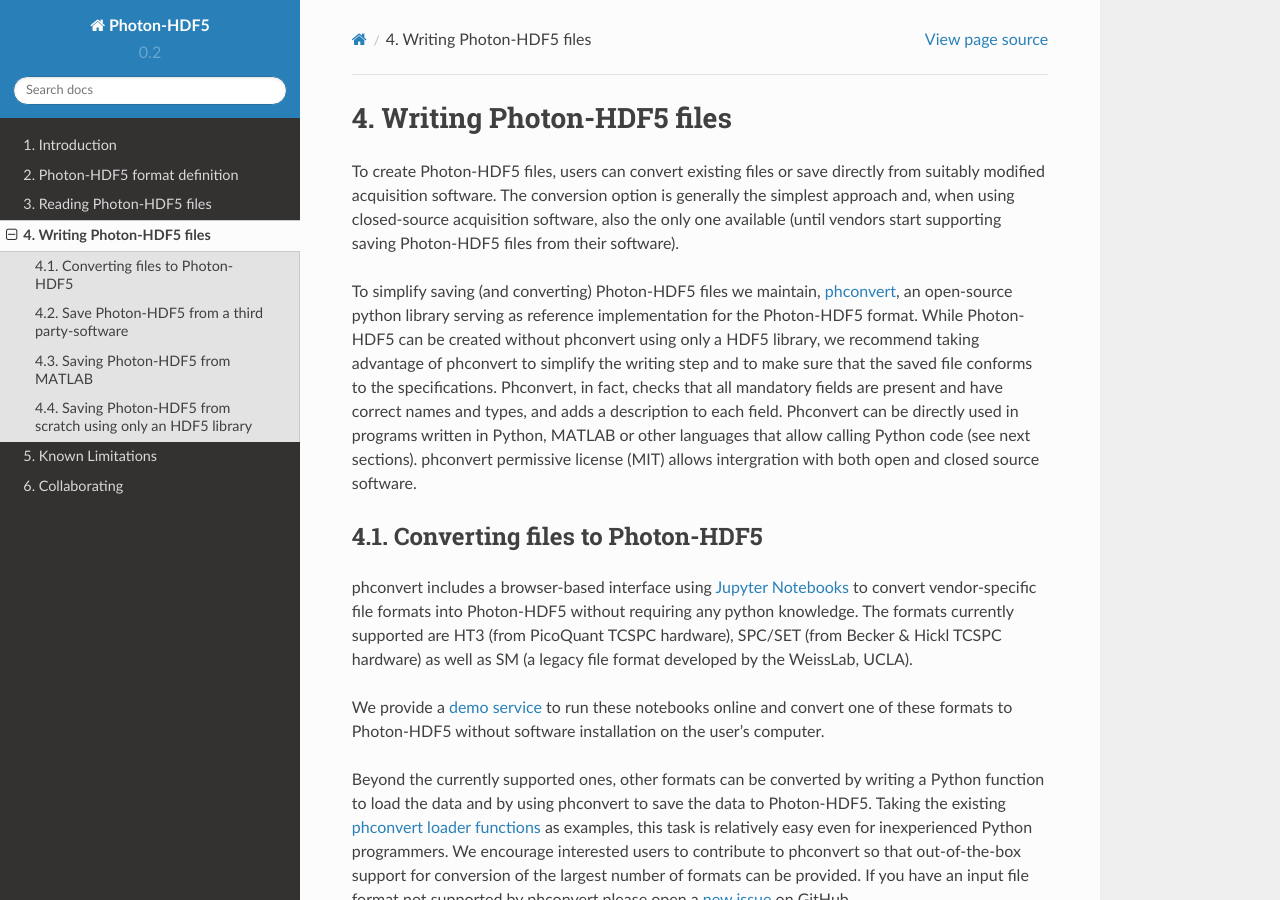
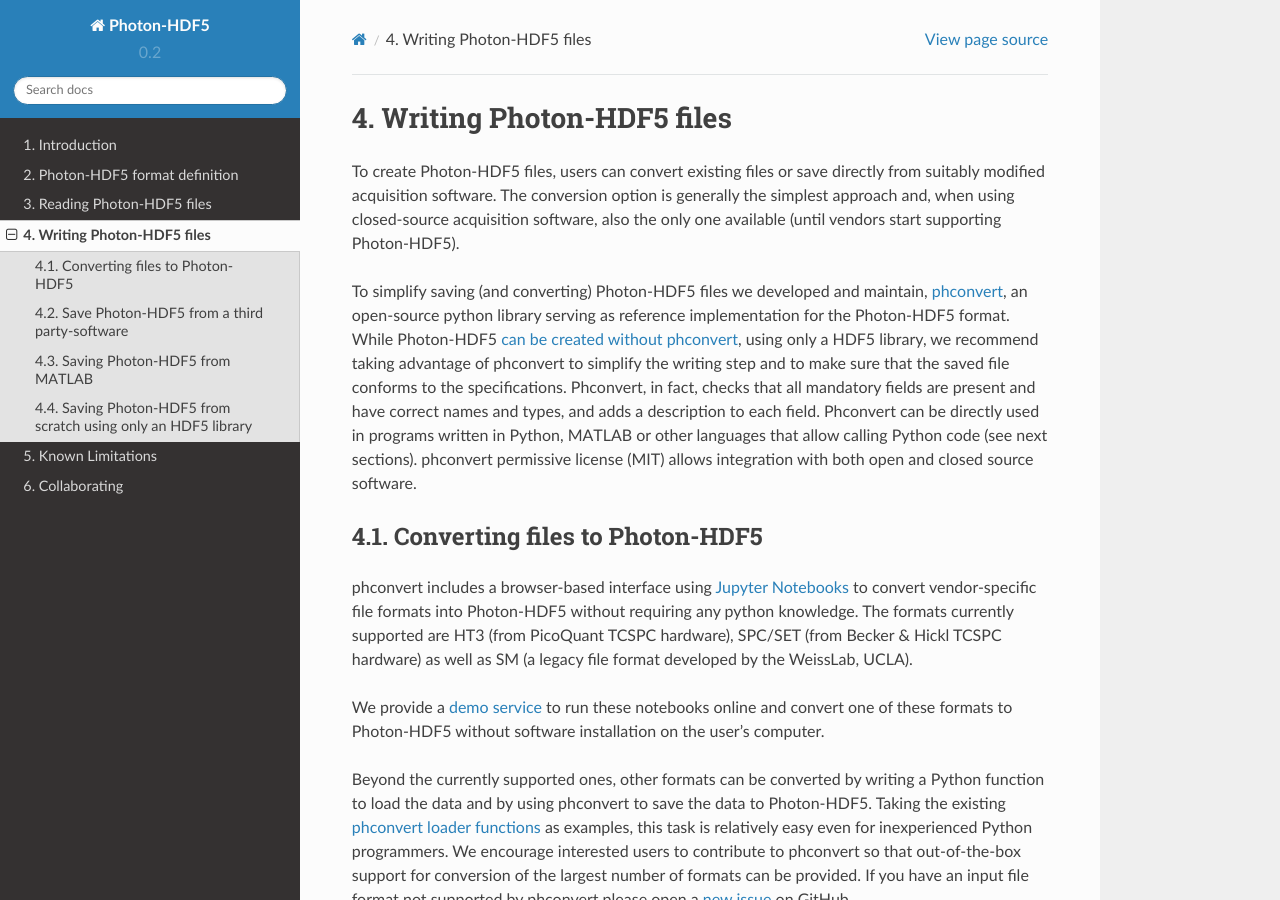
Before and after one commit to Photon-HDF5/photon-hdf5, a Sphinx documentation site: the page built from docs/writing.rst, in a window 1280 px wide and 900 px high. Built offline with Sphinx 7.4.7 and the Read the Docs theme 2.0.0, drawn with Linux system fonts in a browser that asks for light colours.

Commit message:
Fix typos

```diff
--- a/docs/writing.rst
+++ b/docs/writing.rst
@@ -7,19 +7,20 @@ To create Photon-HDF5 files, users can convert existing files or
 save directly from suitably modified acquisition software. The
 conversion option is generally the simplest approach and, when
 using closed-source acquisition software, also the only one available
-(until vendors start supporting saving Photon-HDF5 files from their software).
+(until vendors start supporting Photon-HDF5).
 
-To simplify saving (and converting) Photon-HDF5 files we maintain,
+To simplify saving (and converting) Photon-HDF5 files we developed and maintain,
 `phconvert <http://photon-hdf5.github.io/phconvert/>`_, an open-source
 python library serving as reference implementation for the
-Photon-HDF5 format. While Photon-HDF5 can be created without phconvert
+Photon-HDF5 format. While Photon-HDF5
+:ref:`can be created without phconvert <writing_from_scratch>`,
 using only a HDF5 library, we recommend taking advantage of phconvert
 to simplify the writing step and to make sure that the saved file
 conforms to the specifications. Phconvert, in fact, checks that all mandatory
 fields are present and have correct names and types, and adds a description
 to each field. Phconvert can be directly used in programs written in Python,
 MATLAB or other languages that allow calling Python code (see next sections).
-phconvert permissive license (MIT) allows intergration with both open and
+phconvert permissive license (MIT) allows integration with both open and
 closed source software.
 
 Converting files to Photon-HDF5
```
Also changed, not shown: other parts of docs/writing.rst (+2 -0 lines).
